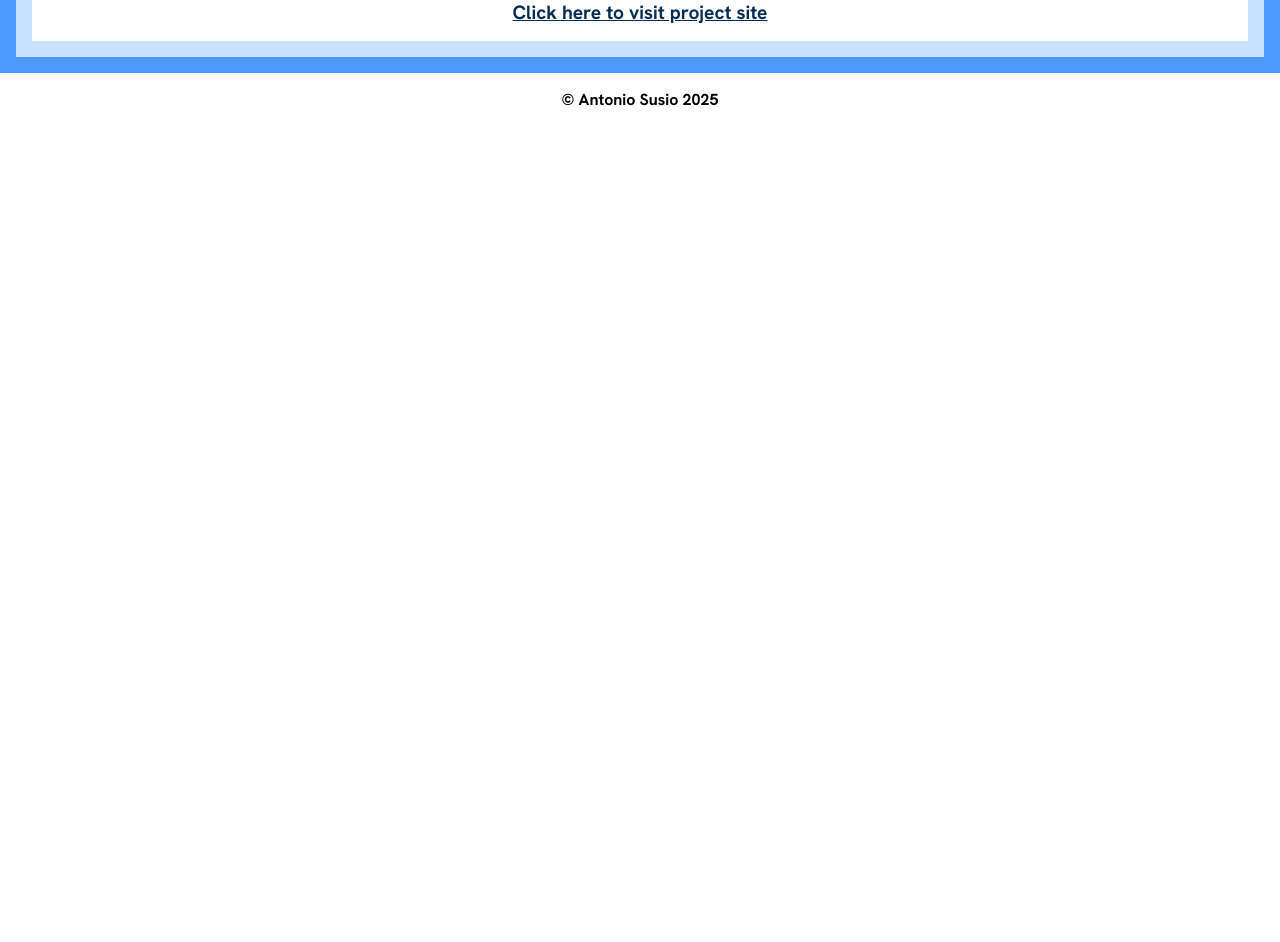
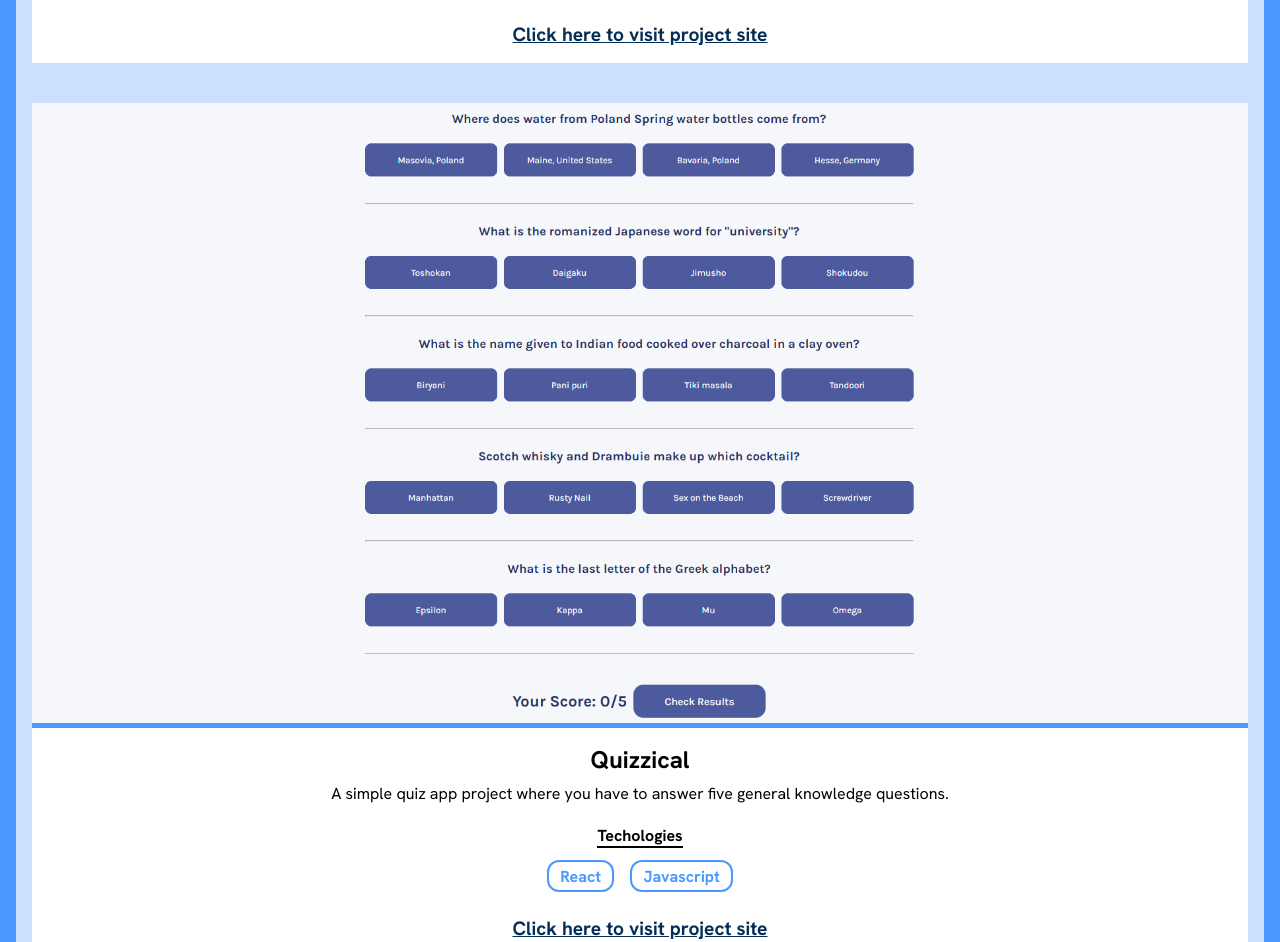
Before and after one commit to AntonioSusio/my-portfolio, a React (Vite) app: page /projects in a window 1280 px wide. Shown: the part 1500-2442 px from the top of the page. Before the commit the page ends 1626 px from the top, so only its background shows below. Built offline with nearby package versions, Linux system fonts and the light colour scheme.

Commit message:
added first three projects to projects section

```diff
--- a/src/index.css
+++ b/src/index.css
@@ -122,8 +122,7 @@ p {
 }
 
 .resume-section,
-.projects-section,
-.projects-container {
+.projects-section {
   gap: 1rem;
 }
 
@@ -299,7 +298,6 @@ img {
 }
 
 /* Resume section */
-
 .resumes-container {
   gap: 2rem;
 }
@@ -321,21 +319,32 @@ img {
 }
 
 /* Projects section */
+.projects-container {
+  gap: 2.5rem;
+}
+
+.project-img {
+  border-bottom: 5px solid var(--secondary-color);
+}
+
 .project-info {
   padding: 1rem;
   gap: 0.5rem;
+  text-align: center;
 }
 
 .technologies-paragraph {
   width: fit-content;
   border-bottom: 2px solid #000000;
   align-self: center;
+  margin-top: 0.8rem;
 }
 
 .technologies-container {
   flex-wrap: wrap;
   justify-content: center;
   gap: 1rem;
+  margin-top: 0.3rem;
 }
 
 .technology {
--- a/src/pages/Projects.tsx
+++ b/src/pages/Projects.tsx
@@ -13,7 +13,11 @@ export default function Projects() {
 
   const projectEl = projects.map((project) => (
     <div key={nanoid()} className="project-card flex flex-col">
-      <img src={project.projectImage} alt={project.alternativeText} />
+      <img
+        src={project.projectImage}
+        alt={project.alternativeText}
+        className="project-img"
+      />
       <div className="project-info flex flex-col">
         <h2>{project.projectName}</h2>
         <p>{project.projectDescritpion}</p>
--- a/src/projects.ts
+++ b/src/projects.ts
@@ -10,9 +10,25 @@ const projectsData: Project[] = [
     {
         projectName: "Vanlife",
         projectDescritpion: "A project based on the buying and selling of camper vans. React Routing method was used to navigate between pages and Authentication Required to access sections reserved only for logged-in users.",
-        projectTechnologies: ["React", "Javascript"],
+        projectTechnologies: ["React", "Javascript", "Typescript"],
         projectImage: "/VanLifeProject.png",
         alternativeText: "Image representing Vanlife site homepage",
+    },
+
+    {
+        projectName: "Quizzical",
+        projectDescritpion: "A simple quiz app project where you have to answer five general knowledge questions.",
+        projectTechnologies: ["React", "Javascript"],
+        projectImage: "/QuizzicalProject.png",
+        alternativeText: "Image representing Quizzical app while the user is doing a quizz",
+    },
+
+    {
+        projectName: "Movie Watchlist",
+        projectDescritpion: "A Watchlist application project where you can create your own list of movies or TV shows to watch.",
+        projectTechnologies: ["Javascript"],
+        projectImage: "/MovieWatchlist.png",
+        alternativeText: "Image representing Movie watchlist app homepage",
     }
 ]
 
```
Also changed, not shown: public/MovieWatchlist.png (added), public/QuizzicalProject.png (added).
